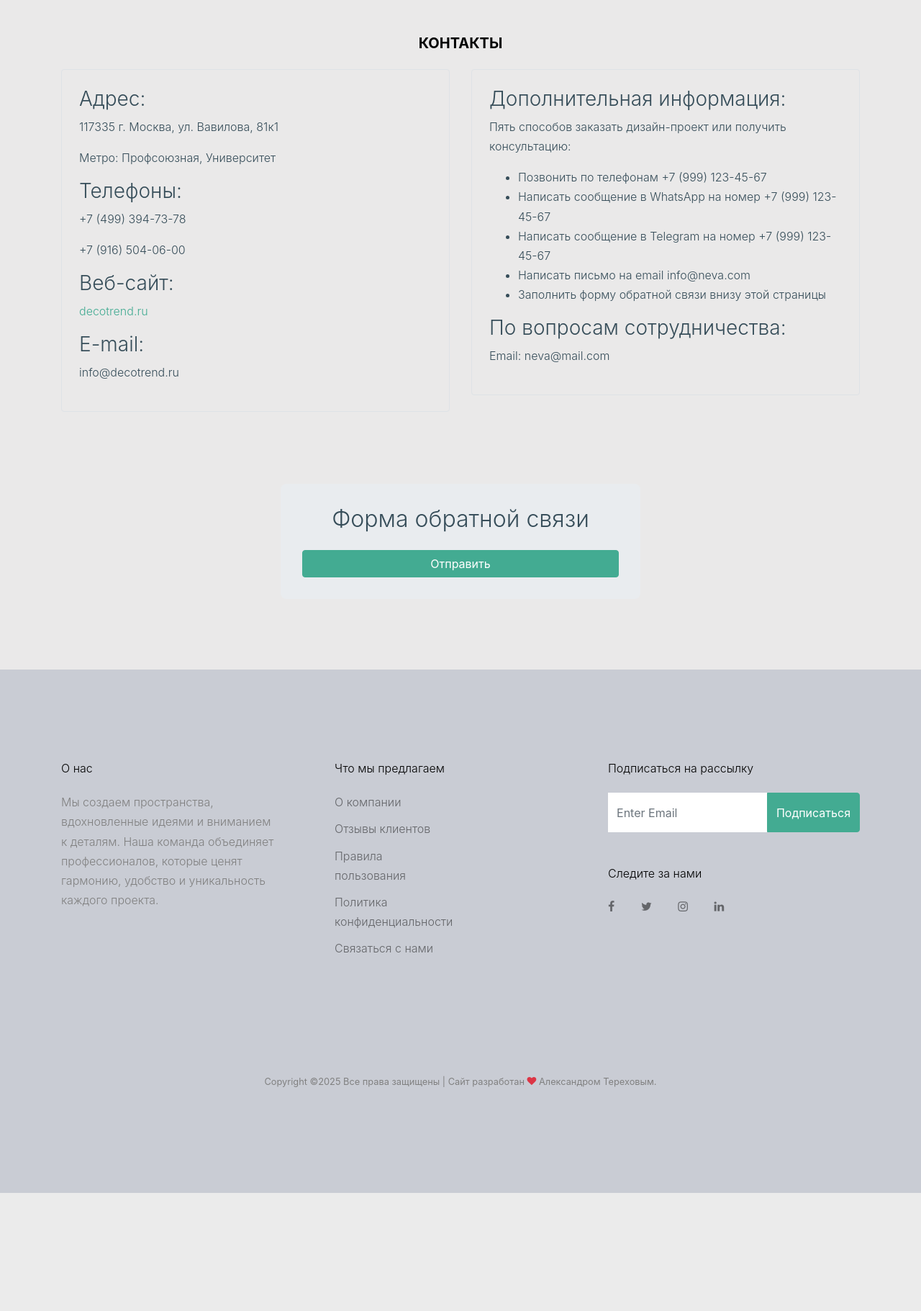
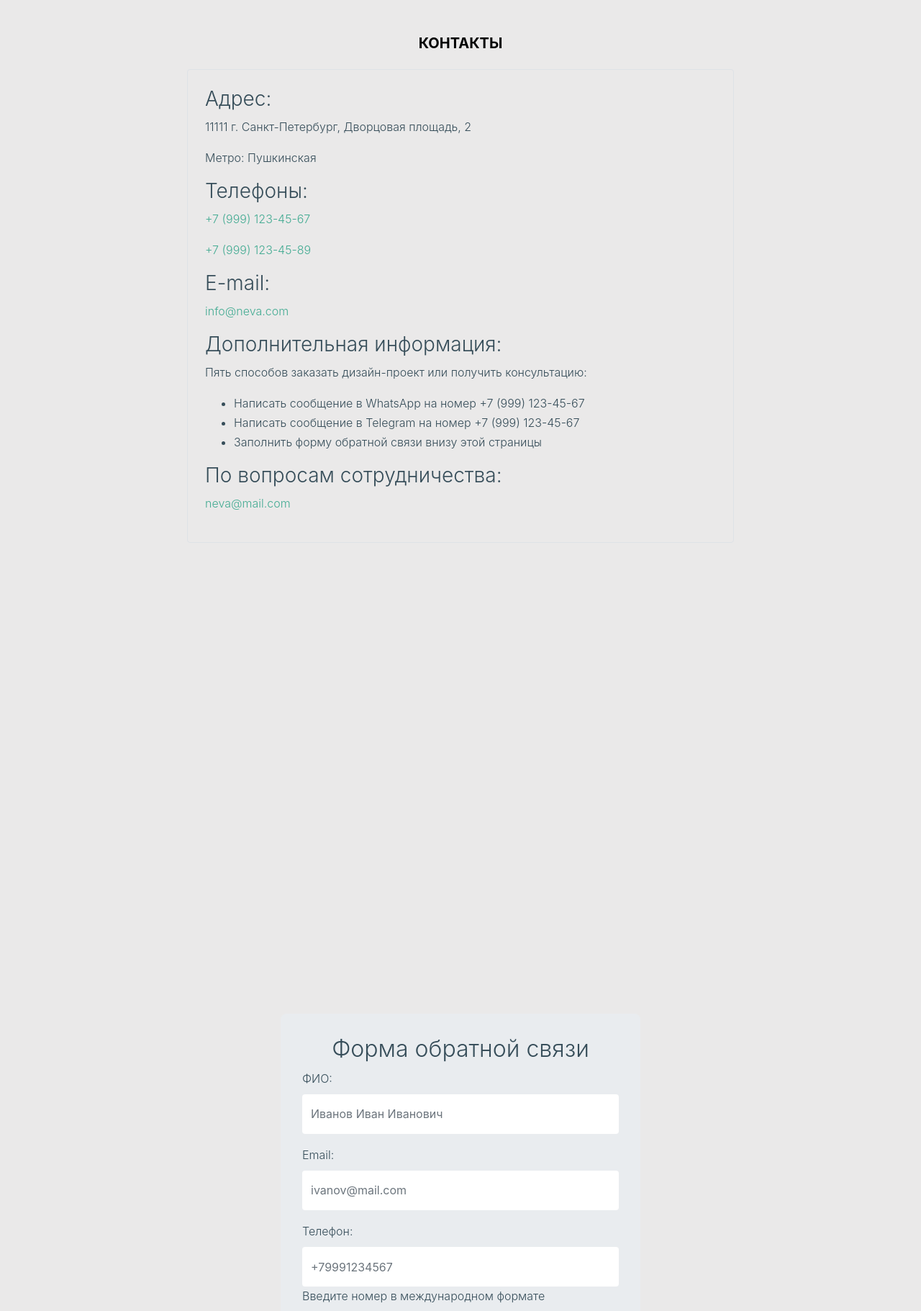
Before and after one commit to musecollaboration/marga, a Django app: page /contact/ in a window 1280 px wide. Shown: the part 99-1920 px from the top of the page at 72% size. Before the commit the page ends 1756 px from the top, so only its background shows below. Run offline with Django 5.2, Linux system fonts and the light colour scheme; some libraries are stand-ins or nearby versions; some web fonts are replaced.

Commit message:
закончил MargaContactCreateView

```diff
--- a/apps/marga_design/urls.py
+++ b/apps/marga_design/urls.py
@@ -14,6 +14,6 @@
     path('services/', TemplateView.as_view(template_name='marga_design/services.html'), name='services'),
     path('about/', TemplateView.as_view(template_name='marga_design/about.html'), name='about'),
     path('blog/', TemplateView.as_view(template_name='marga_design/blog.html'), name='blog'),
-    path('contact/', TemplateView.as_view(template_name='marga_design/contact.html'), name='contact'),
+    path('contact/', views.MargaContactCreateView.as_view(template_name='marga_design/contact.html'), name='contact'),
     path('login/', TemplateView.as_view(template_name='marga_design/login.html'), name='login'),
 ]
--- a/apps/marga_design/views.py
+++ b/apps/marga_design/views.py
@@ -54,6 +54,7 @@
     form_class = AuthorForm
     success_url = reverse_lazy('marga_design:thanks')
 
+
     def form_valid(self, form):
         form.instance.answer = Application.NEW
         return super().form_valid(form)
@@ -61,3 +62,17 @@
     # def form_invalid(self, form):
     #     print("Форма не прошла валидацию:", form.errors)
     #     return super().form_invalid(form)
+
+
+class MargaContactCreateView(CreateView):
+    """
+    Страница с формой обратной связи
+    """
+    model = Application
+    template_name = 'marga_design/contact.html'
+    form_class = AuthorForm
+    success_url = reverse_lazy('marga_design:thanks')
+
+    def form_valid(self, form):
+        form.instance.answer = Application.NEW
+        return super().form_valid(form)
--- a/templates/marga_design/contact.html
+++ b/templates/marga_design/contact.html
@@ -14,54 +14,53 @@
             </div>
         </div>
 
-        <div class="row">
-            <!-- Первый блок: Адрес и контакты -->
-            <div class="col-md-6 text-start">
-                <div class="p-4 border rounded">
-                    <h3>Адрес:</h3>
-                    <p>117335 г. Москва, ул. Вавилова, 81к1</p>
-                    <p>Метро: Профсоюзная, Университет</p>
+        <!-- Контактный блок -->
+        <div class="row justify-content-center">
+            <div class="col-md-8 text-start p-4 border rounded">
+                <h3>Адрес:</h3>
+                <p >11111 г. Санкт-Петербург, Дворцовая площадь, 2</p>
+                <p>Метро: Пушкинская</p>
 
-                    <h3>Телефоны:</h3>
-                    <p>+7 (499) 394-73-78</p>
-                    <p>+7 (916) 504-06-00</p>
+                <h3>Телефоны:</h3>
+                <p><a href="tel:+79991234567">+7 (999) 123-45-67</a></p>
+                <p><a href="tel:+79991234589">+7 (999) 123-45-89</a></p>
 
-                    <h3>Веб-сайт:</h3>
-                    <p><a href="https://decotrend.ru" target="_blank">decotrend.ru</a></p>
+                <h3>E-mail:</h3>
+                <p><a href="mailto:info@neva.com">info@neva.com</a></p>
 
-                    <h3>E-mail:</h3>
-                    <p>info@decotrend.ru</p>
-                </div>
-            </div>
+                <h3>Дополнительная информация:</h3>
+                <p>Пять способов заказать дизайн-проект или получить консультацию:</p>
+                <ul class="contact-list">
+                    <li><a href="https://wa.me/79991234567" target="_blank"
+                           style="color: inherit; text-decoration: none;">Написать сообщение в WhatsApp на номер +7
+                        (999) 123-45-67</a></li>
+                    <li><a href="https://t.me/79991234567" target="_blank"
+                           style="color: inherit; text-decoration: none;">Написать сообщение в Telegram на номер +7
+                        (999) 123-45-67</a></li>
+                    <li>Заполнить форму обратной связи внизу этой страницы</li>
+                </ul>
 
-            <!-- Второй блок: Дополнительная информация -->
-            <div class="col-md-6 text-start">
-                <div class="p-4 border rounded">
-                    <h3>Дополнительная информация:</h3>
-                    <p>Пять способов заказать дизайн-проект или получить консультацию:</p>
-                    <ul>
-                        <li>Позвонить по телефонам +7 (999) 123-45-67</li>
-                        <li>Написать сообщение в WhatsApp на номер +7 (999) 123-45-67</li>
-                        <li>Написать сообщение в Telegram на номер +7 (999) 123-45-67</li>
-                        <li>Написать письмо на email info@neva.com</li>
-                        <li>Заполнить форму обратной связи внизу этой страницы</li>
-                    </ul>
 
-                    <h3>По вопросам сотрудничества:</h3>
-                    <p>Email: neva@mail.com</p>
-                </div>
-            </div>
-            <div class="container"
-                 style="margin-top: 100px; margin-bottom: 50px; max-width: 500px; background-color: #e9ecef; padding: 30px; border-radius: 8px;">
-                <h2 class="text-center">Форма обратной связи</h2>
-
-                <form action="{% url 'marga_design:application' %}" method="POST">
-                    {% csrf_token %}
-                    {{ form.as_p }}
-                    <button type="submit" class="btn btn-primary w-100 mt-3">Отправить</button>
-                </form>
+                <h3>По вопросам сотрудничества:</h3>
+                <p><a href="mailto:neva@mail.com">neva@mail.com</a></p>
             </div>
         </div>
+
+        <!-- Яндекс Карта -->
+        <div class="row justify-content-center mt-5">
+            <div class="col-md-8">
+                <iframe src="https://yandex.ru/map-widget/v1/?um=constructor%3A6cb5789cc554d9bdcdded9a6ca2ea5d4eec2576728aa75e86d7e71381481cac3&amp;source=constructor"
+                        width="100%" height="450" frameborder="0"></iframe>
+
+            </div>
+        </div>
+
+        <!-- Форма обратной связи -->
+        <div class="row justify-content-center mt-5">
+            <div class="col-md-6">
+                {% include 'marga_design/includes/form.html' %}
+            </div>
+        </div>
+
     </div>
-
 {% endblock %}
```
